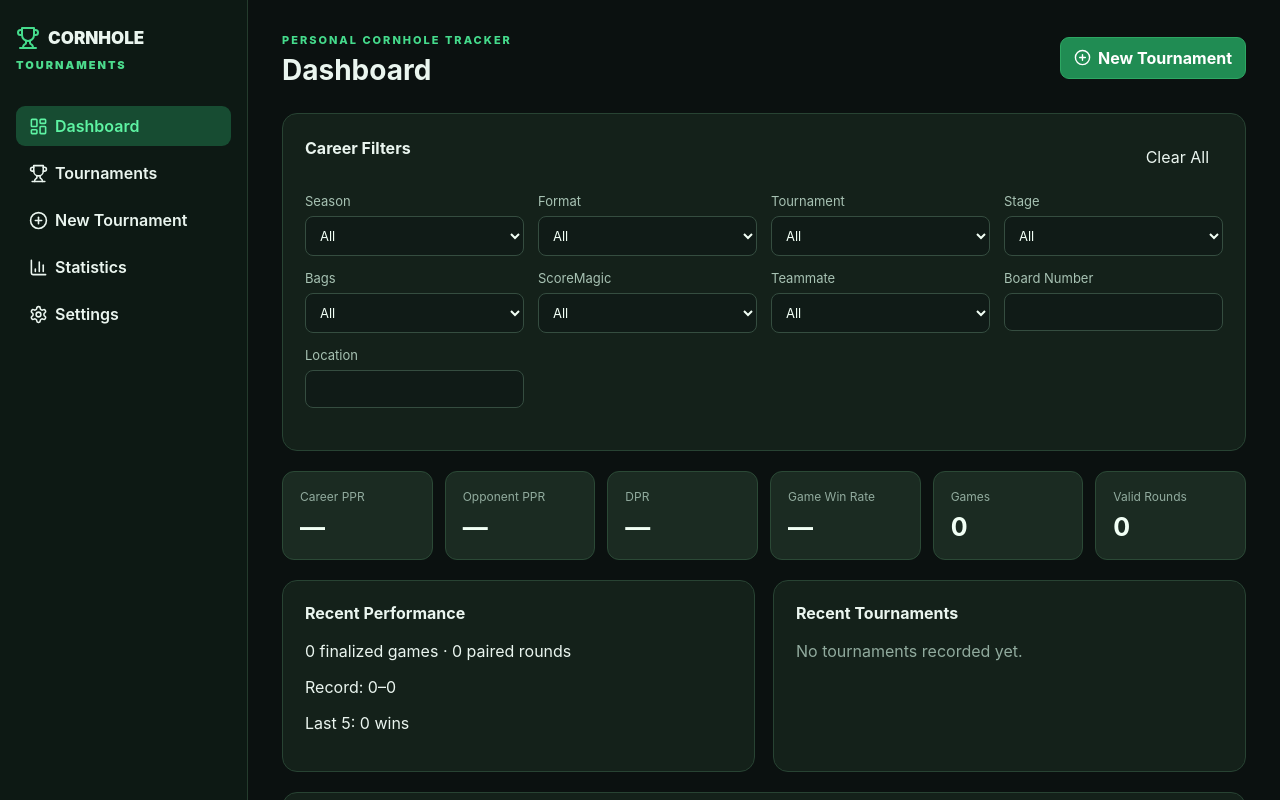
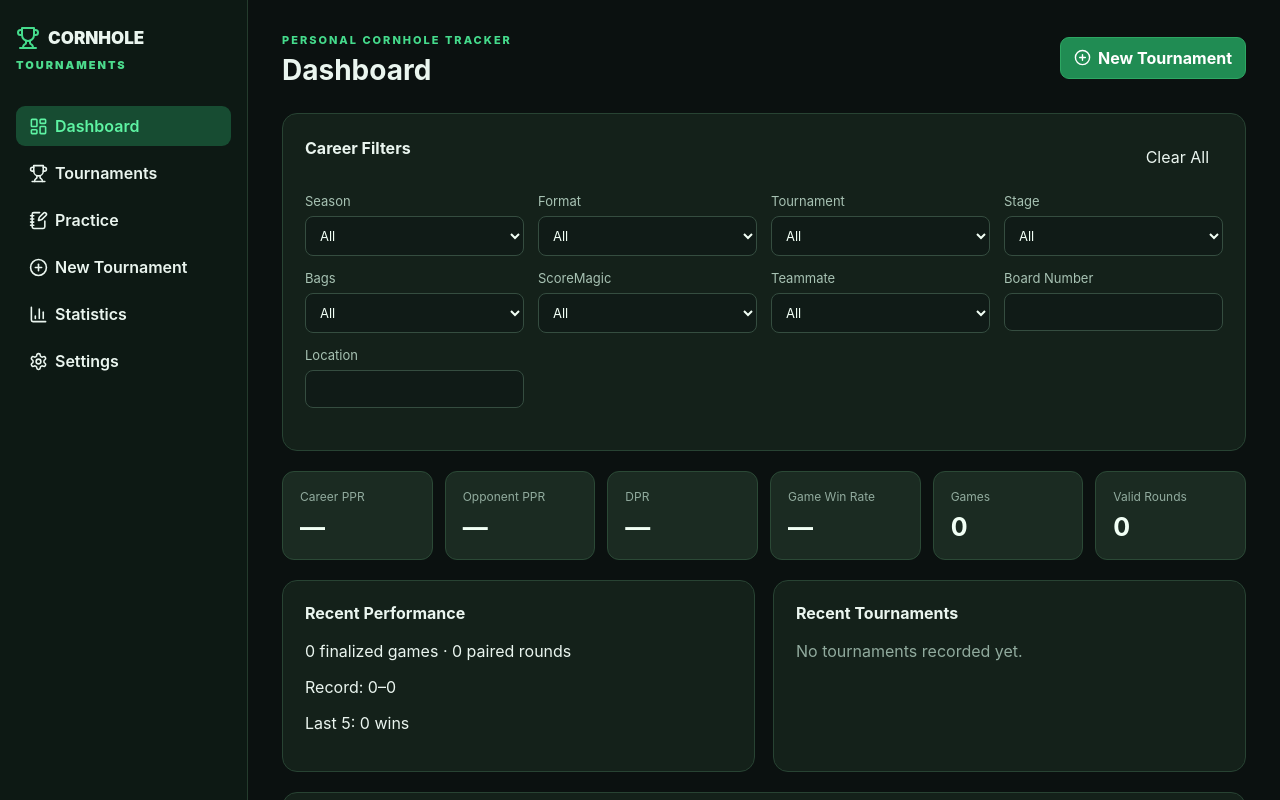
Before and after one commit to Rzyin1/Cornhole-Tournaments, a React (Vite) app: page / in a window 1280 px wide. Shown: the top 800 px of the page. Built offline with nearby package versions, Linux system fonts and the light colour scheme.

Commit message:
Add Practice navigation and include practice in JSON backups

```diff
--- a/src/main.tsx
+++ b/src/main.tsx
@@ -1,10 +1,11 @@
 import React,{useEffect,useMemo,useState} from "react";
 import {createRoot} from "react-dom/client";
 import {openDB} from "idb";
-import {LayoutDashboard,Trophy,PlusCircle,BarChart3,Settings,Download,Upload,Trash2,RotateCcw,Save,ChevronLeft} from "lucide-react";
+import {LayoutDashboard,Trophy,PlusCircle,BarChart3,Settings,NotebookPen,Download,Upload,Trash2,RotateCcw,Save,ChevronLeft} from "lucide-react";
 import {LineChart,Line,CartesianGrid,XAxis,YAxis,Tooltip,ResponsiveContainer} from "recharts";
 import {Data,Tournament,Game,Bag,Stage,Round,emptyData,uid,gameStats,summarize,computedScore,fmt,placementPercent} from "./model";
 import "./style.css";
+import PracticeJournal from "./PracticeJournal";
 const dbp=openDB("cornhole-tournaments",1,{upgrade(db){db.createObjectStore("app")}});
 const load=async():Promise<Data>=>await(await dbp).get("app","data")||emptyData();
 const persist=async(d:Data)=>{await(await dbp).put("app",d,"data")};
@@ -31,13 +32,13 @@ function App(){
  const setF=(key:keyof typeof filters,v:string)=>setFilters(p=>({...p,[key]:v}));
  const addTournament=()=>{const x=blankTournament();change(d=>{d.tournaments.push(x);return d});setSelected(x.id);setPage("Tournaments")};
  const delTournament=(id:string)=>{if(!confirm("Move this tournament and its games to the Recycle Bin?"))return;change(d=>{const i=d.tournaments.findIndex(x=>x.id===id);if(i>=0)d.trash.push(...d.tournaments.splice(i,1));return d});setSelected(null)};
- const exportBackup=()=>{const blob=new Blob([JSON.stringify(data,null,2)],{type:"application/json"});const url=URL.createObjectURL(blob);const a=document.createElement("a");a.href=url;a.download="cornhole-backup-"+new Date().toISOString().slice(0,10)+".json";a.click();URL.revokeObjectURL(url)};
- const importBackup=async(file:File)=>{try{const d=JSON.parse(await file.text());if(d.version!==1||!Array.isArray(d.tournaments)||!Array.isArray(d.bags)||!Array.isArray(d.names)||!Array.isArray(d.trash)||!Array.isArray(d.deletedGames))throw Error("Invalid or unsupported backup");if(!confirm("Replace ALL current data with this backup? Export your existing data first."))return;setData(d);setSelected(null);alert("Backup restored.")}catch(e){alert("Restore failed: "+String(e))}};
+ const exportBackup=async()=>{const practice=await(await dbp).get("app","practice");const blob=new Blob([JSON.stringify({...data,practice},null,2)],{type:"application/json"});const url=URL.createObjectURL(blob);const a=document.createElement("a");a.href=url;a.download="cornhole-backup-"+new Date().toISOString().slice(0,10)+".json";a.click();URL.revokeObjectURL(url)};
+ const importBackup=async(file:File)=>{try{const d=JSON.parse(await file.text());if(d.version!==1||!Array.isArray(d.tournaments)||!Array.isArray(d.bags)||!Array.isArray(d.names)||!Array.isArray(d.trash)||!Array.isArray(d.deletedGames))throw Error("Invalid or unsupported backup");if(!confirm("Replace ALL current data with this backup? Export your existing data first."))return;if(d.practice&&Array.isArray(d.practice.drills)&&Array.isArray(d.practice.entries))await(await dbp).put("app",d.practice,"practice");setData(d);setSelected(null);alert("Backup restored. Reload the page to refresh the Practice Journal.")}catch(e){alert("Restore failed: "+String(e))}};
  const metric=(label:string,value:string)=> <div className="metric"><small>{label}</small><strong>{value}</strong></div>;
  const input=(label:string,value:string|number,fn:(s:string)=>void,type="text")=><label>{label}<input type={type} value={value} onChange={e=>fn(e.target.value)}/></label>;
  const select=(label:string,value:string,opts:{value:string;label:string}[],fn:(s:string)=>void)=><label>{label}<select value={value} onChange={e=>fn(e.target.value)}>{opts.map(o=><option key={o.value} value={o.value}>{o.label}</option>)}</select></label>;
  const opts=(arr:string[],empty="All")=>[{value:"",label:empty},...arr.map(v=>({value:v,label:v}))];
- const nav=[["Dashboard",LayoutDashboard],["Tournaments",Trophy],["New Tournament",PlusCircle],["Statistics",BarChart3],["Settings",Settings]] as const;
+ const nav=[["Dashboard",LayoutDashboard],["Tournaments",Trophy],["Practice",NotebookPen],["New Tournament",PlusCircle],["Statistics",BarChart3],["Settings",Settings]] as const;
  const filterBar=<div className="panel"><div className="flex between"><h3>Career Filters</h3><button className="subtle" onClick={()=>setFilters({season:"",format:"",stage:"",bags:"",scoreMagic:"",teammate:"",board:"",location:"",tournament:""})}>Clear All</button></div><div className="fields">
  {select("Season",filters.season,opts(years),v=>setF("season",v))}
  {select("Format",filters.format,opts(formats),v=>setF("format",v))}
@@ -118,6 +119,7 @@ function App(){
  <section id="stat4">{chart}</section>
  <section id="stat5" className="panel"><h2>Side-by-Side Comparisons</h2><div className="fields">{select("Group A Format",comparison.a,formats.map(v=>({value:v,label:v})),v=>setComparison(p=>({...p,a:v})))}{select("Group B Format",comparison.b,formats.map(v=>({value:v,label:v})),v=>setComparison(p=>({...p,b:v})))}</div>{(()=>{const a=summarize(games.filter(g=>filtered.some(t=>t.format===comparison.a&&t.games.some(x=>x.id===g.id)))),b=summarize(games.filter(g=>filtered.some(t=>t.format===comparison.b&&t.games.some(x=>x.id===g.id))));return <table><thead><tr><th>Metric</th><th>Group A</th><th>Group B</th></tr></thead><tbody>{[["Games",String(a.games),String(b.games)],["Valid Rounds",String(a.rounds),String(b.rounds)],["PPR",fmt(a.ppr),fmt(b.ppr)],["Opp PPR",fmt(a.oppPpr),fmt(b.oppPpr)],["DPR",fmt(a.dpr),fmt(b.dpr)],["Win Rate",fmt(a.winRate)+"%",fmt(b.winRate)+"%"]].map(([label,x,y])=><tr key={label}><td>{label}</td><td>{x}</td><td>{y}</td></tr>)}</tbody></table>})()}</section>
  </>}
+ {page==="Practice"&&<PracticeJournal/>}
  {page==="Settings"&&<><section className="panel"><h2>Saved Bag Collection</h2>{data.bags.map(b=><div className="flex stage" key={b.id}><b>{b.brand} {b.model}</b><button className="danger subtle" onClick={()=>change(d=>{d.bags=d.bags.filter(x=>x.id!==b.id);return d})}>Remove</button></div>)}<form className="flex" onSubmit={e=>{e.preventDefault();const fd=new FormData(e.currentTarget);const brand=String(fd.get("brand")||"").trim(),model=String(fd.get("model")||"").trim();if(brand&&model){change(d=>{d.bags.push({id:uid(),brand,model});return d});e.currentTarget.reset()}}}><input name="brand" required placeholder="Brand"/><input name="model" required placeholder="Model"/><button className="primary">Add Bag</button></form></section>
  <section className="panel"><h2>Backup & Restore</h2><p className="muted">Your data is saved only in this browser. Export backups regularly and before clearing browser data.</p><div className="flex"><button className="primary" onClick={exportBackup}><Download size={17}/> Export JSON Backup</button><label className="filebutton"><Upload size={17}/> Import Backup<input type="file" accept=".json,application/json" hidden onChange={e=>{const f=e.target.files?.[0];if(f)importBackup(f);e.target.value=""}}/></label></div></section>
  <section className="panel"><h2>Recycle Bin</h2>{data.trash.map(x=><div className="flex between stage" key={x.id}><span><Trash2 size={15}/> {x.name||"Untitled"}</span><div className="flex"><button onClick={()=>change(d=>{const i=d.trash.findIndex(t=>t.id===x.id);d.tournaments.push(...d.trash.splice(i,1));return d})}><RotateCcw size={15}/> Restore</button><button className="danger" onClick={()=>{if(confirm("Permanently delete tournament?"))change(d=>{d.trash=d.trash.filter(t=>t.id!==x.id);return d})}}>Delete Forever</button></div></div>)}
```
